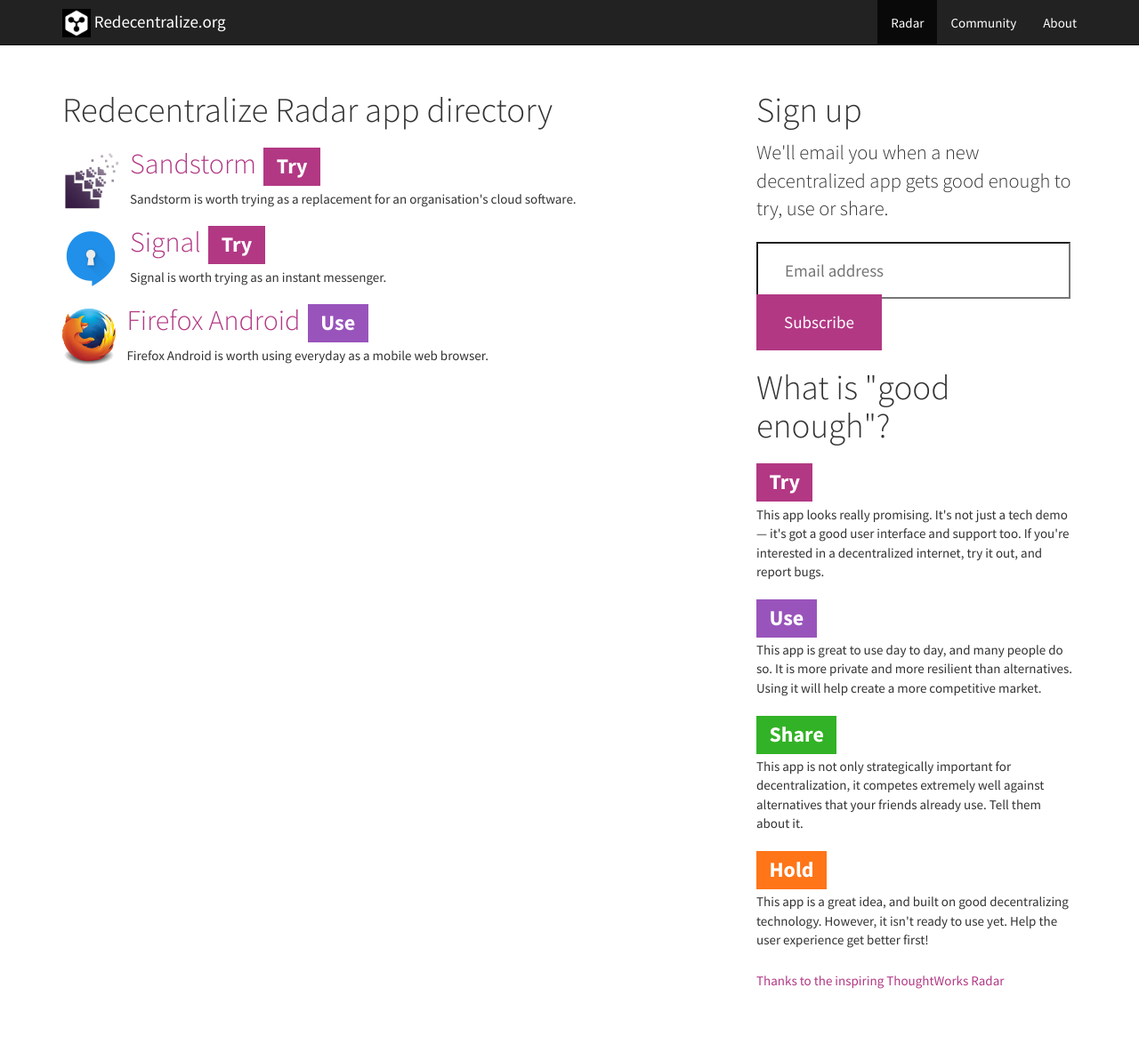
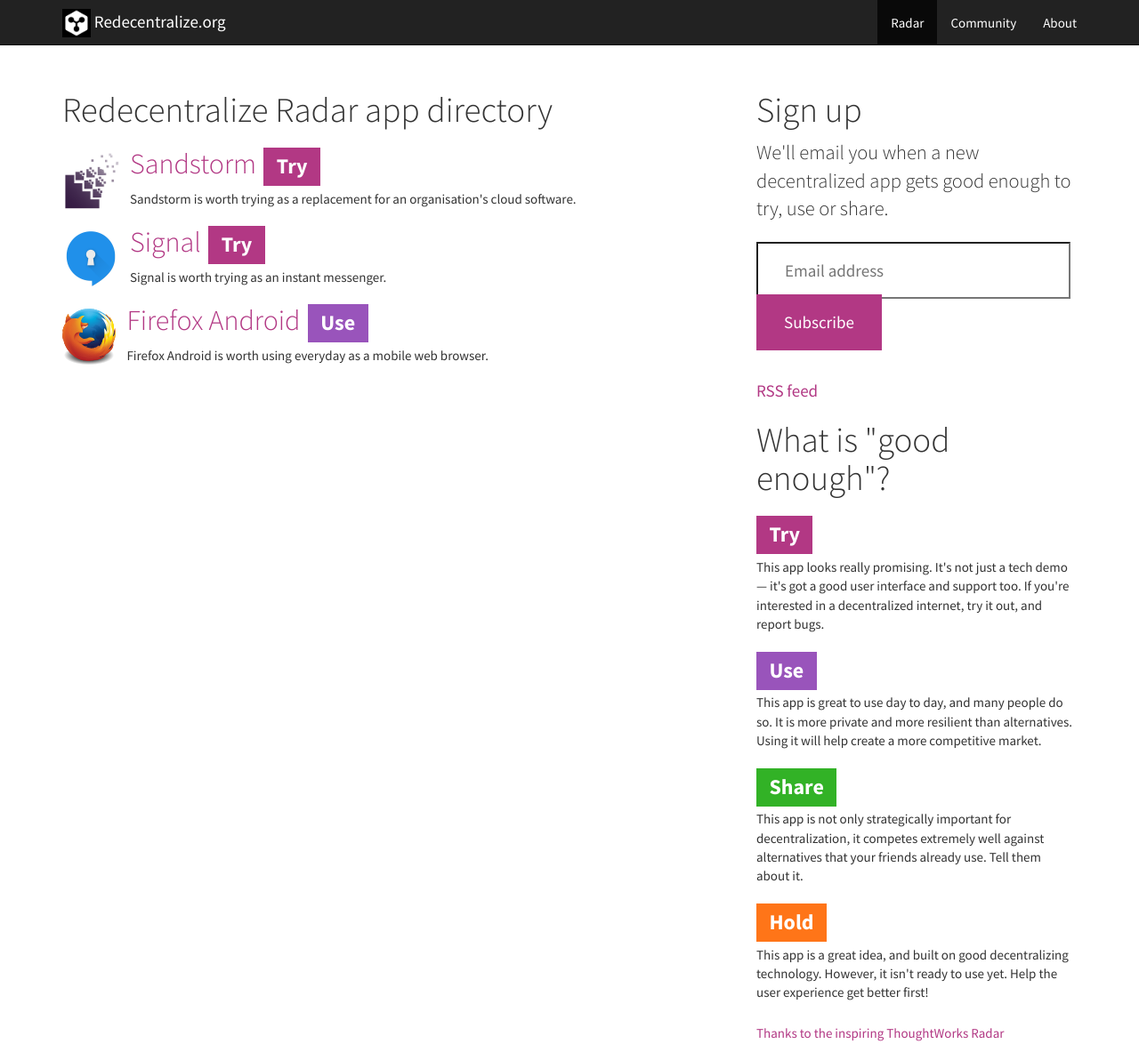
Before and after one commit to redecentralize/redecentralize-website, a Jekyll site: the page built from radar/index.html, in a window 1280 px wide and 1183 px high. Shown: the whole window at 89% size. Built offline with Jekyll 4.4.1, drawn with Linux system fonts in a browser that asks for light colours; nearby versions of some CDN libraries; comment, search, counter and statistics services are not loaded.

Commit message:
Add RSS feed to Radar

```diff
--- a/_layouts/default-inner.html
+++ b/_layouts/default-inner.html
@@ -20,6 +20,7 @@
     <link href='http://fonts.googleapis.com/css?family=Lato:300,400,700' rel='stylesheet' type='text/css'>
     <link href="/assets/css/site.css" rel="stylesheet">
 
+    <link rel="alternate" type="application/rss+xml" href="/radar/feed.rss" title="Redecentralize Radar RSS"/>
     <link rel="alternate" type="application/rss+xml" href="/podcast/feed.rss" title="Redecentralize interviews RSS"/>
 
 
--- a/assets/css/site.scss
+++ b/assets/css/site.scss
@@ -111,7 +111,7 @@
 }
 .listing .item p {
   color: #222;
-  font-size: 16px;
+  font-size: $font-size-base;
   font-weight: 300;
 }
 .listing .item a {
@@ -262,3 +262,7 @@
 .radar-entry .date {
   color: $gray-light;
 }
+.radar-rss {
+  margin-top: 32px;
+  font-size: $font-size-large;
+}
--- a/radar/index.html
+++ b/radar/index.html
@@ -54,6 +54,10 @@
 	</div>
 	<!--End mc_embed_signup-->
 
+	<p class="radar-rss">
+	  <a target="_blank" href="/radar/feed.rss"><i class="icon-rss"></i> RSS feed</a>
+	</p>
+
 	<h1>What is "good enough"?</h1>
 
 	<h2><span class="label label-primary">Try</span></h2>
```
Also changed, not shown: 2 other files.
